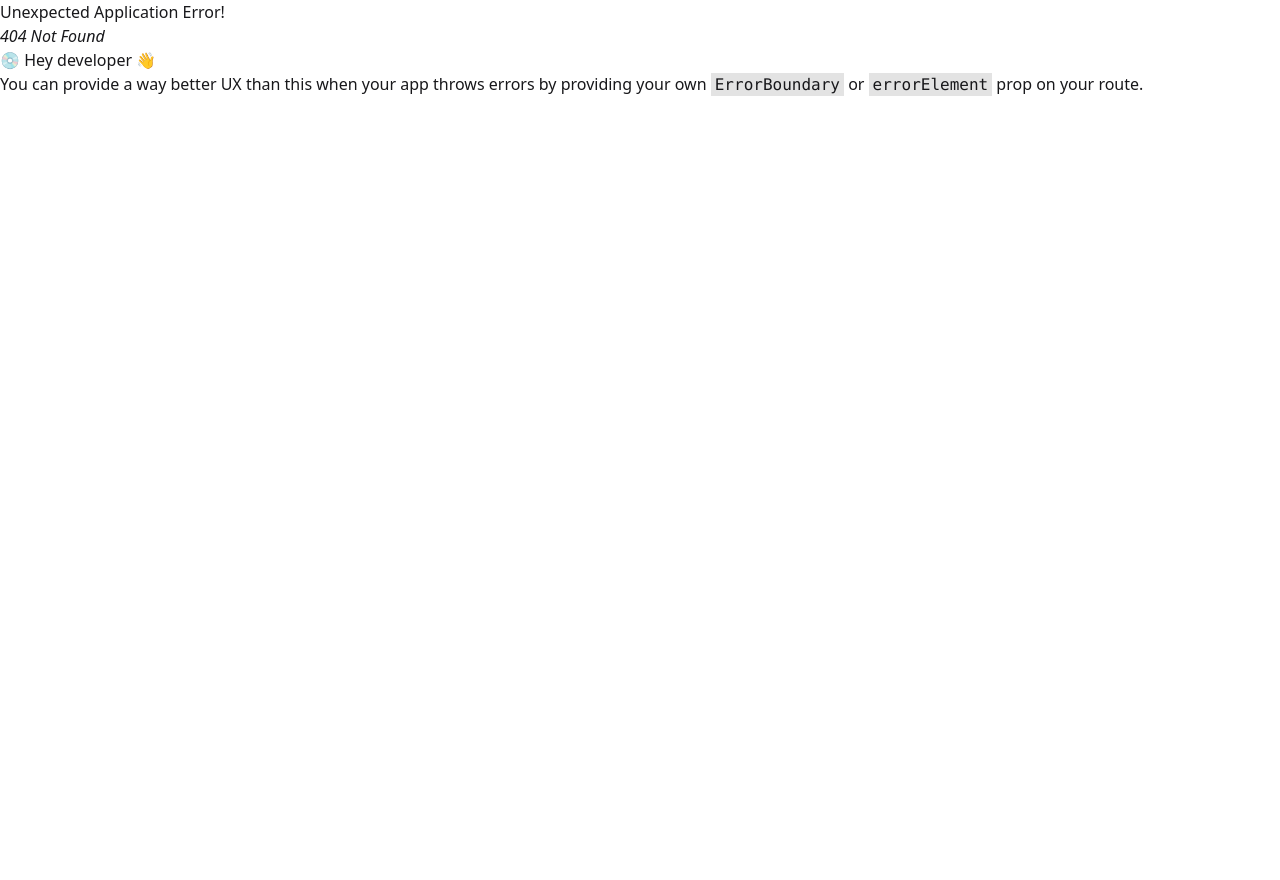
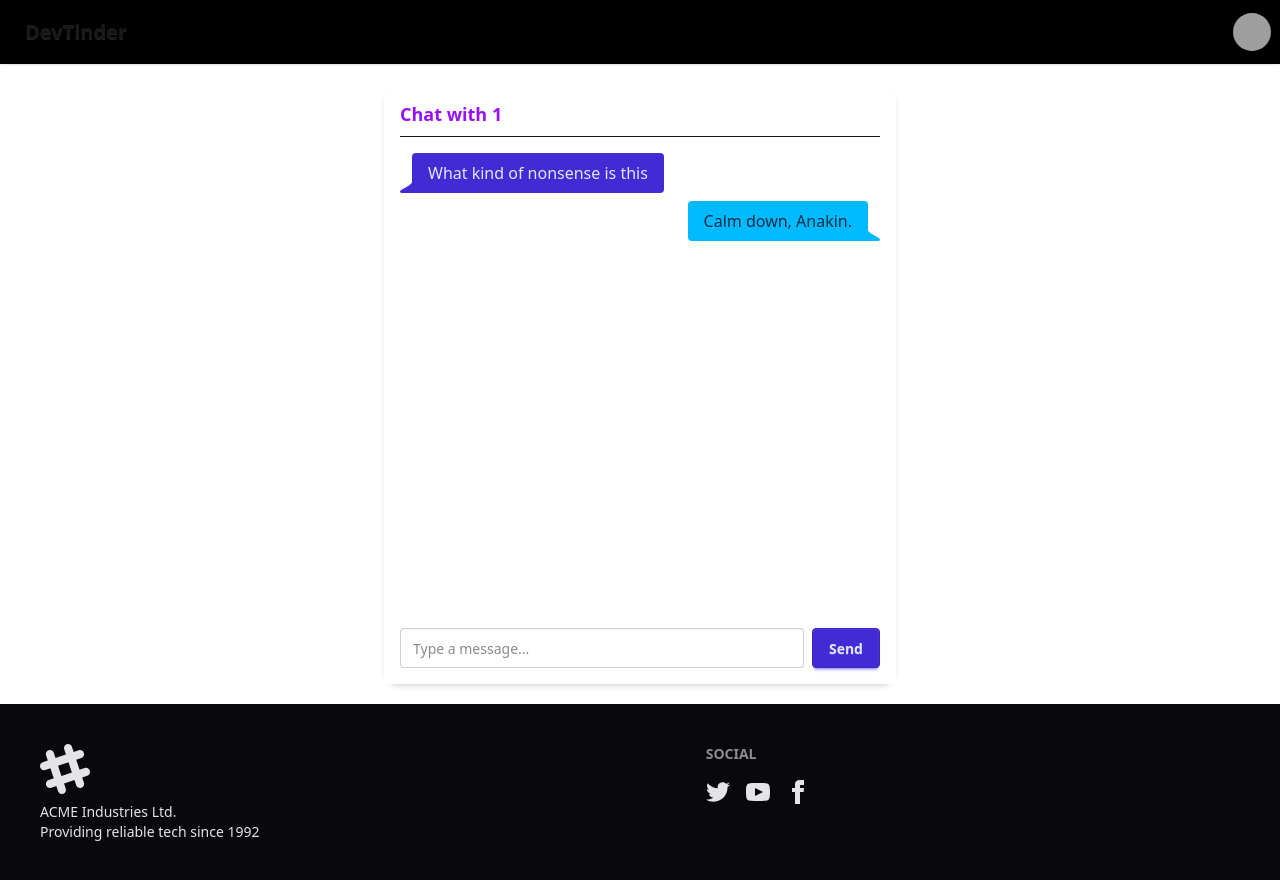
Before and after one commit to rithishcodespace/DevTinder, a React (Vite) app in the folder frontend/: page /connections/chat/1 in a window 1280 px wide. Before the commit this address had no page. Before the commit the page ends 800 px from the top, so only its background shows below. Built offline with nearby package versions, Linux system fonts and the light colour scheme; grey boxes are pictures that could not be loaded.

Commit message:
ui for chat

```diff
--- a/frontend/src/Routes.jsx
+++ b/frontend/src/Routes.jsx
@@ -7,6 +7,7 @@ import EditProfile from "./components/EditProfile";
 import Profile from "./components/Profile";
 import Connections from "./components/Connections";
 import Requests from "./components/Requests";
+import Chat from "./components/Chat"
 
 const router = createBrowserRouter([
   {
@@ -35,6 +36,10 @@ const router = createBrowserRouter([
     {
       path:"/request",
       element:<Requests/>
+    },
+    {
+      path:"connections/chat/:targetUserId",
+      element:<Chat/>
     }]
   }
 ]);
--- /dev/null
+++ b/frontend/src/components/Chat.jsx
@@ -0,0 +1,46 @@
+import React, { useState } from 'react';
+import { useParams } from 'react-router-dom';
+
+const Chat = () => {
+  const { targetUserId } = useParams();
+  const [messages, setMessages] = useState([
+    { message: "What kind of nonsense is this", self: false },
+    { message: "Calm down, Anakin.", self: true }
+  ]);
+  const [inputMessage, setInputMessage] = useState("");
+
+  const sendMessage = () => {
+    if (!inputMessage.trim()) return;
+    setMessages([...messages, { message: inputMessage, self: true }]);
+    setInputMessage("");
+  };
+
+  return (
+    <div className="flex flex-col max-w-lg mx-auto mt-5 p-4 rounded-2xl shadow-md h-[600px] bg-white mb-5 relative">
+      <div className="flex items-center justify-between mb-3 border-b pb-2">
+        <h2 className="text-lg text-purple-600 font-semibold">Chat with {targetUserId}</h2>
+      </div>
+
+      <div className="overflow-y-auto flex-grow mb-16">
+        {messages.map((msg, index) => (
+          <div key={index} className={`chat ${msg.self ? 'chat-end' : 'chat-start'}`}>
+            <div className={`chat-bubble ${msg.self ? 'chat-bubble-info' : 'chat-bubble-primary'}`}>{msg.message}</div>
+          </div>
+        ))}
+      </div>
+
+      <div className="flex space-x-2 absolute bottom-0 left-0 right-0 p-4 bg-white">
+        <input
+          type="text"
+          value={inputMessage}
+          onChange={(e) => setInputMessage(e.target.value)}
+          placeholder="Type a message..."
+          className="input input-bordered flex-grow"
+        />
+        <button className="btn btn-primary" onClick={sendMessage}>Send</button>
+      </div>
+    </div>
+  );
+};
+
+export default Chat;
--- a/frontend/src/components/Connections.jsx
+++ b/frontend/src/components/Connections.jsx
@@ -19,6 +19,7 @@ const Connections = () => {
       {
         setisEmpty(true);
       }
+      console.log(response.data);
     }
   }
 
--- a/frontend/src/components/FeedCard.jsx
+++ b/frontend/src/components/FeedCard.jsx
@@ -2,6 +2,7 @@ import axios from "axios";
 import { useDispatch } from "react-redux";
 import { removeUserFromFeed } from "../utils/feedSlice";
 import { BASE_URL } from "../utils/constants";
+import { Link } from "react-router-dom";
 
 const FeedCard = ({ user, showActions = true }) => {
   const dispatch = useDispatch();
@@ -42,6 +43,9 @@ const FeedCard = ({ user, showActions = true }) => {
                 </div>
               </div>
             )}
+            {!showActions &&
+              <Link to={`chat/${_id}`}><button className="btn btn-primary bg-violet-400 m-2">Chat</button></Link>
+            }
           </div>
         )}
       </div>
```
